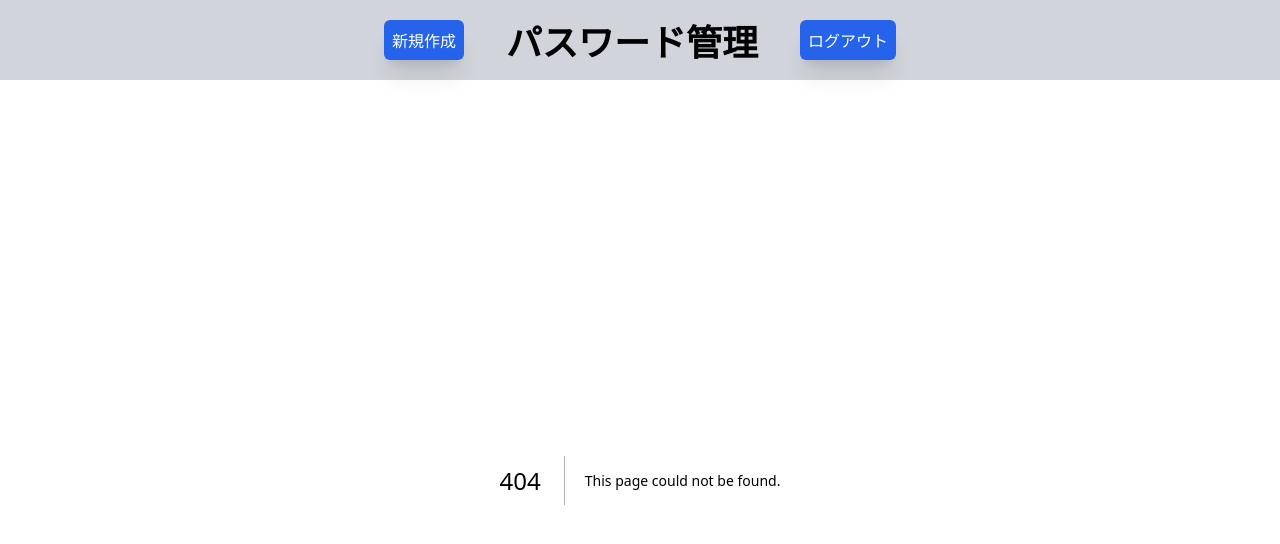
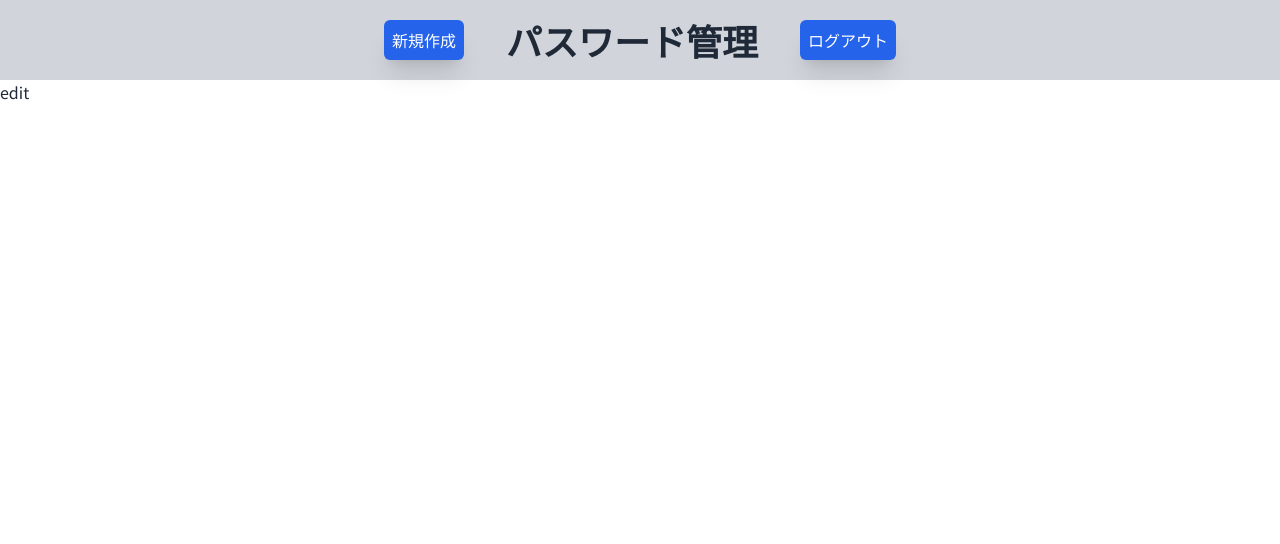
Before and after one commit to remon2207/portfolio-frontend-password-manager, a Next.js app: page /edit in a window 1280 px wide. Before the commit this address had no page. Shown: the top 544 px of the page. Built offline with nearby package versions, Linux system fonts and the light colour scheme.

Commit message:
feat: /editページを作成

```diff
--- /dev/null
+++ b/src/app/edit/page.tsx
@@ -0,0 +1,7 @@
+import type { NextPage } from 'next'
+
+const Edit: NextPage = () => {
+  return <>edit</>
+}
+
+export default Edit
```
